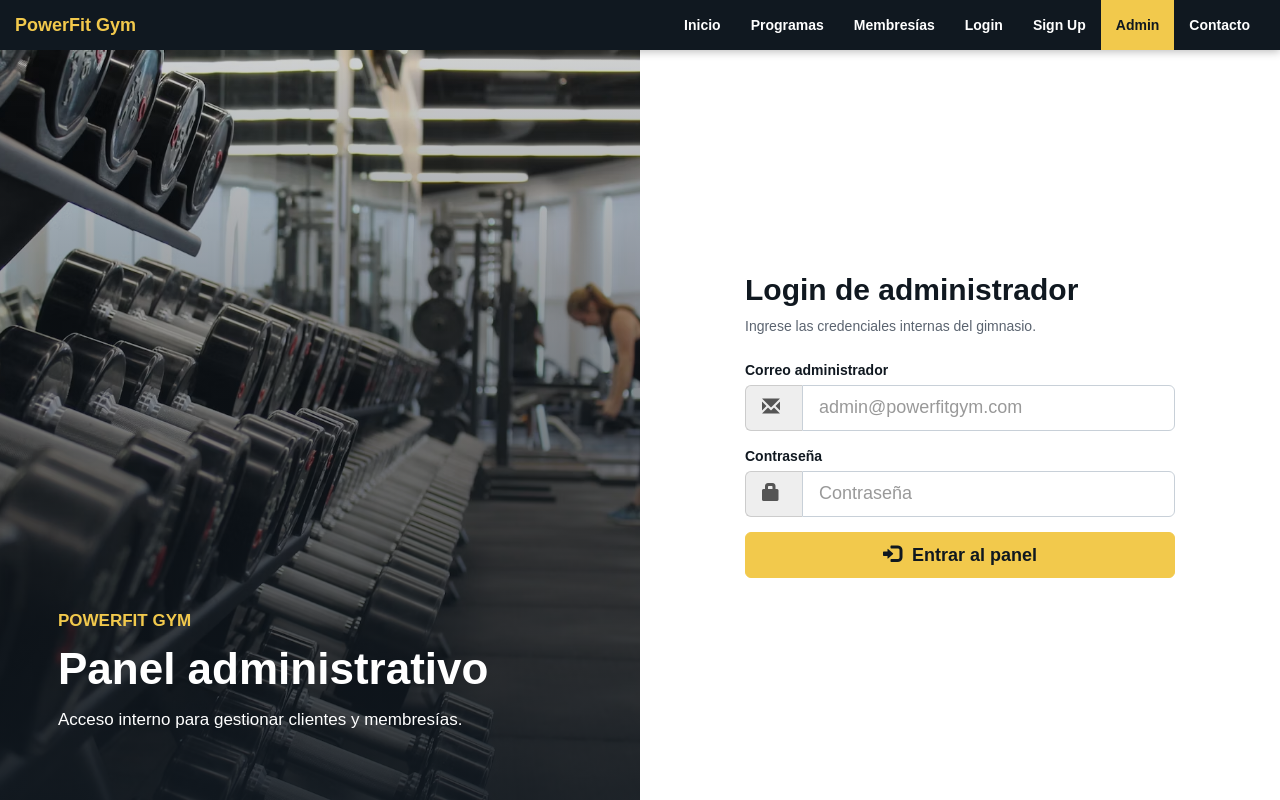
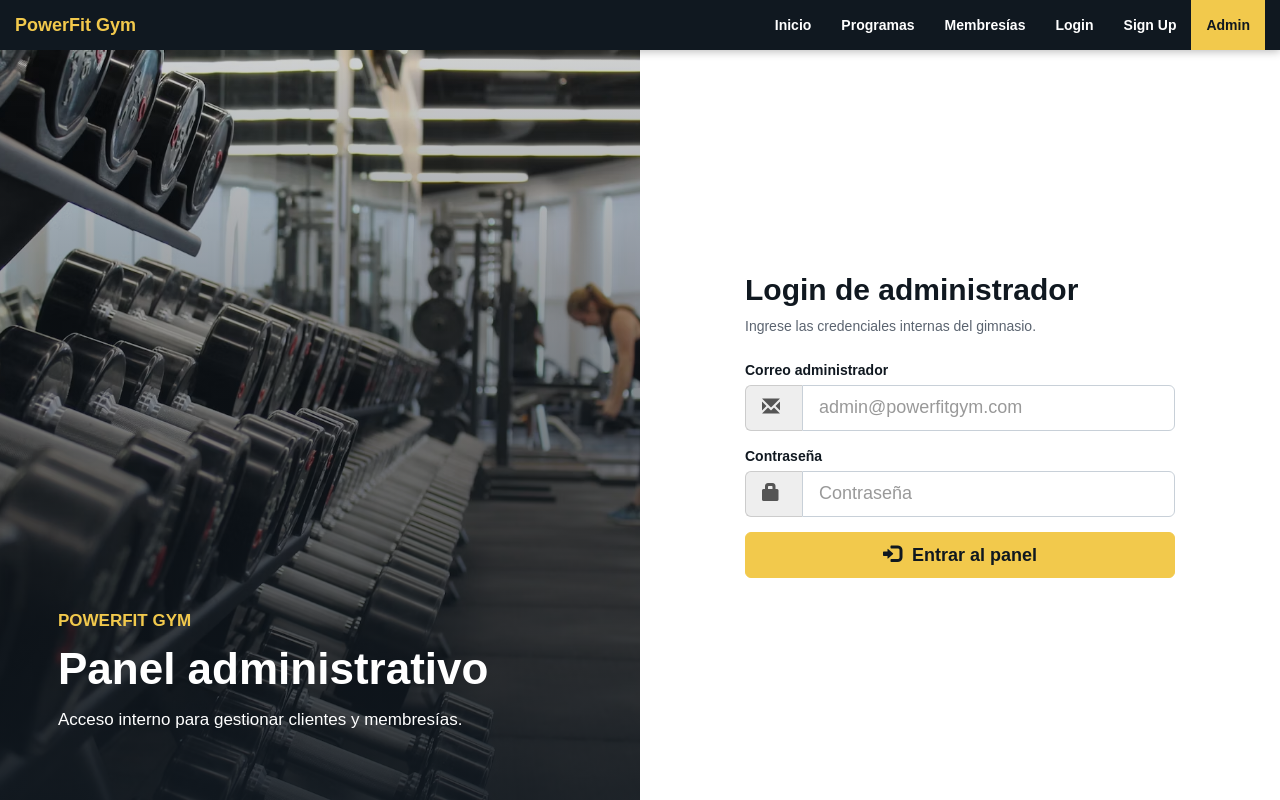
Before and after one commit to abrahan24-byte/Gym_powerfit.github.io, a PHP site: page /admin/ in a window 1280 px wide. Run offline with PHP 8.4, Linux system fonts and the light colour scheme; data comes from the database, SQL or seed files in the repository; data that the repository does not hold is empty; some libraries are stand-ins or nearby versions.

Commit message:
Quitar contacto del navbar admin

```diff
--- a/admin/index.php
+++ b/admin/index.php
@@ -282,7 +282,6 @@ $adminAutenticado = !empty($_SESSION["admin_auth"]);
               <li><a href="../login/">Login</a></li>
               <li><a href="../signup/">Sign Up</a></li>
               <li class="active"><a href="../admin/">Admin</a></li>
-              <li><a href="../index.html#contacto">Contacto</a></li>
             </ul>
           </div>
         </div>
```
